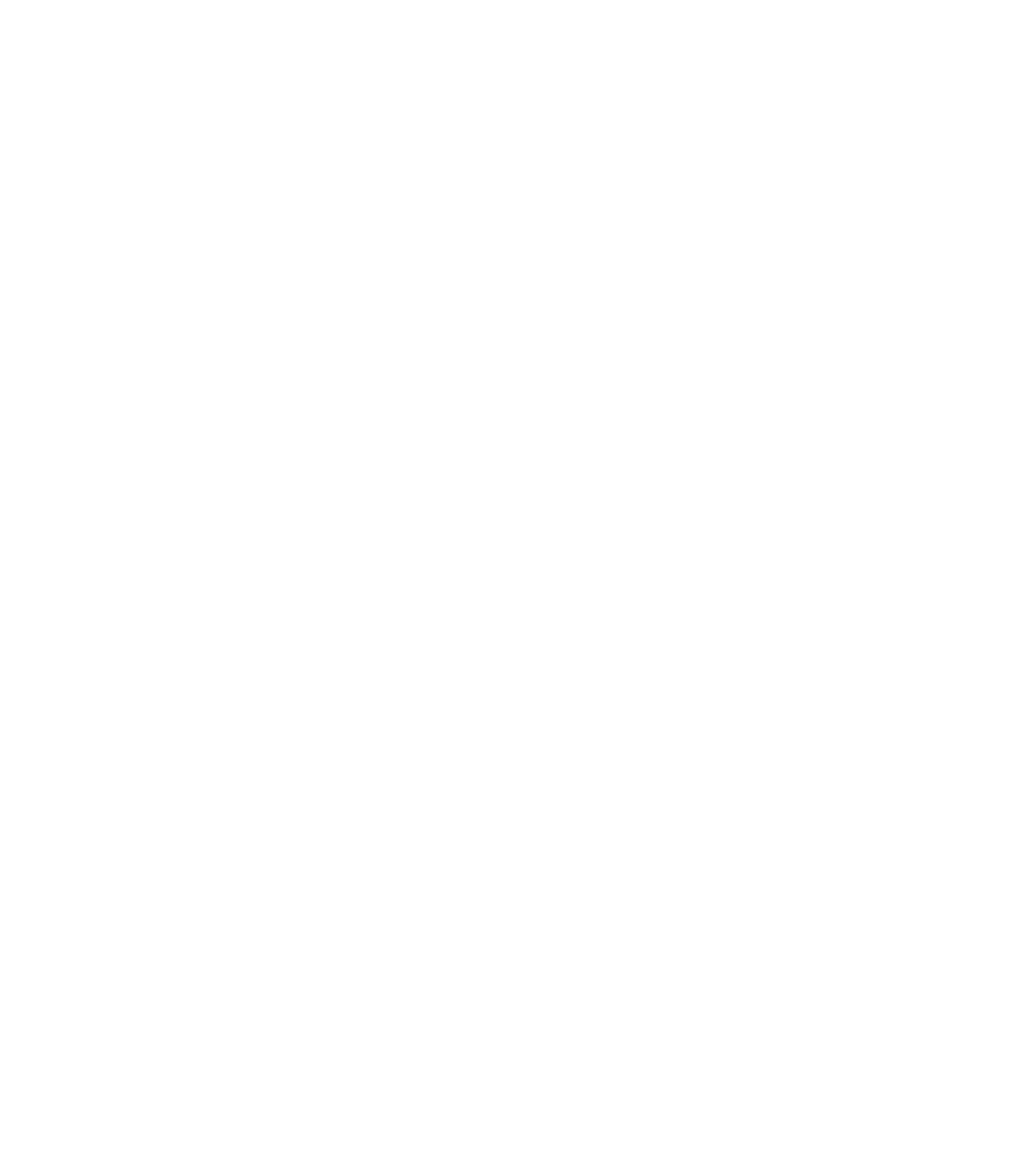
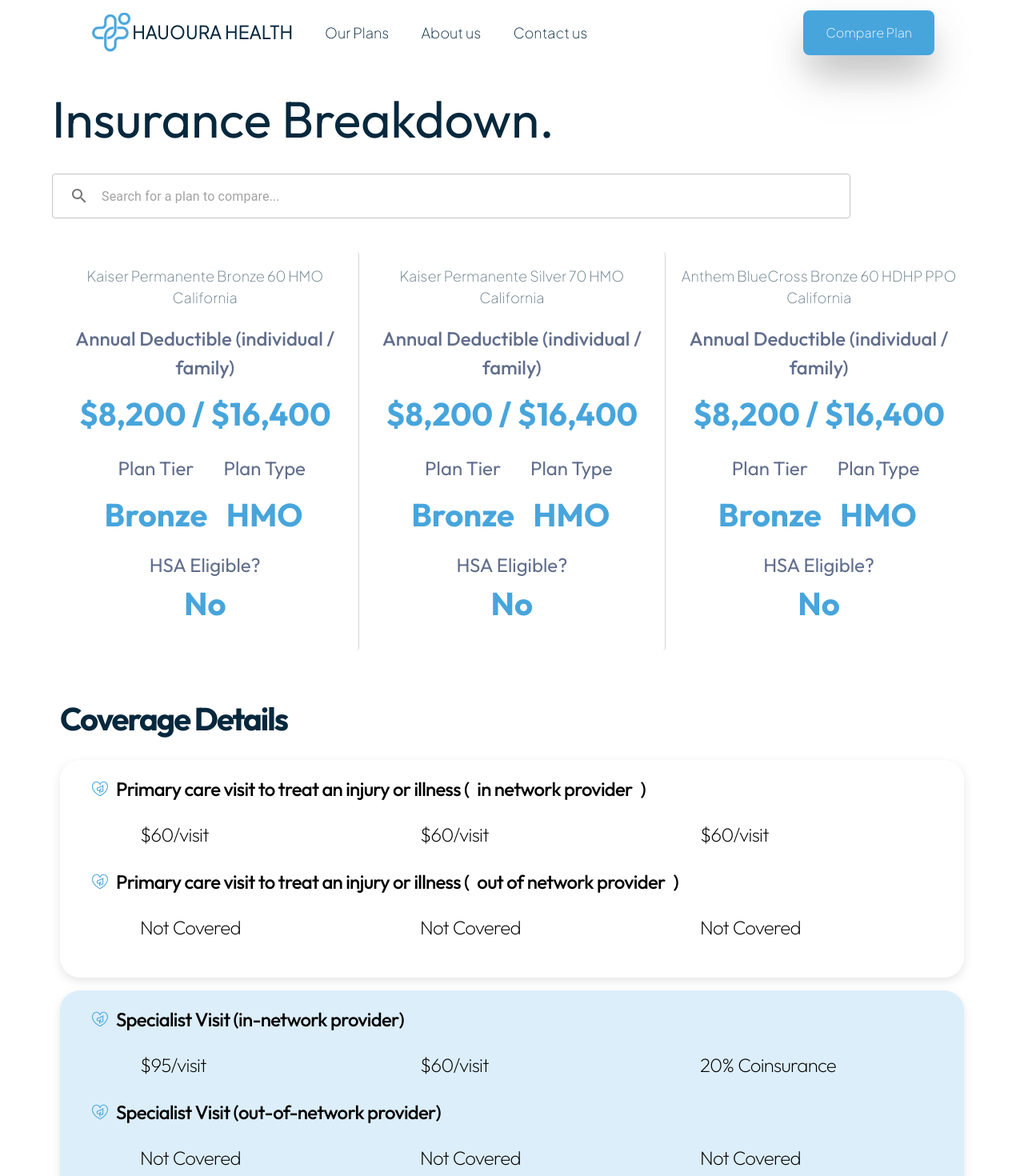
Before and after one commit to Adil-Mustafa/Insurance, a React (Vite) app: page /insurance in a window 1280 px wide. Before the commit this address had no page. Shown: the top 1470 px of the page at 80% size. Before the commit the page ends 800 px from the top, so only its background shows below. Built offline with nearby package versions, Linux system fonts and the light colour scheme.

Commit message:
v3
hover effect , line color changed , insurance break down , hover on maintable

```diff
--- a/src/App.jsx
+++ b/src/App.jsx
@@ -6,8 +6,8 @@
   return (
     <main className=''>
     <Routes>
-        {/* <Route path='/' element={<Insurance />} /> */}
         <Route path='/' element={<Home />} />
+        <Route path='insurance' element={<Insurance />} />
     </Routes>
       </main>
   );
--- a/src/components/InsuranceBreakdown/MainTable.jsx
+++ b/src/components/InsuranceBreakdown/MainTable.jsx
@@ -4,8 +4,9 @@
 import leaf from "../../assets/leaf.svg";
 import "../../styles/MainTable.css";
 import Tooltip from "@mui/material/Tooltip";
-
+import { useMediaQuery } from "@mui/material";
 const MainTable = ({ data }) => {
+  const isSmallScreen = useMediaQuery("(max-width: 750px)");
   return (
     <div className="mt-main-container">
       <h1 className="mt-coverage-heading">Coverage Details</h1>
@@ -18,7 +19,7 @@
         >
           <h2 className="mt-card-heading">
             <img src={leaf} alt="Icon" className="mt-heading-icon" />
-            {item.firstHeading.includes("in network provider") ? (
+            {item.firstHeading.includes("in network provider") && !isSmallScreen ? (
               <>
                 {item.firstHeading
                   .split("in network provider")
@@ -73,7 +74,7 @@
           </div>
           <h2 className="mt-card-heading">
             <img src={leaf} alt="Icon" className="mt-heading-icon" />
-            {item.secondHeading.includes("out of network provider") ? (
+            {item.secondHeading.includes("out of network provider") && !isSmallScreen ? (
               <>
                 {item.secondHeading
                   .split("out of network provider")
--- a/src/components/LandingPage/ReviewsComponent.jsx
+++ b/src/components/LandingPage/ReviewsComponent.jsx
@@ -91,18 +91,17 @@
         <div className="flex flex-col">
           <div className="w-full flex gap-x-10  lg: ml-16 sm: ml:8 relative">
             <Swiper
-              spaceBetween={isTabletOrMobile ? 40 : isDesktopOrLaptop ? 70 : 40}
               slidesPerView={userReviewsCount}
               loop={true}
               rewind={true}
-              onSlideChange={() => console.log("slide change")}
+              onSlideChange={() => console.log('slide change')}
               onSwiper={(swiper) => setSwiperOne(swiper)}
               navigation={true}
-              className="w-full  flex gap-x-10 my-8 relative -left-1"
+              className='w-full  flex gap-x-10 my-8 relative -left-1'
               noSwiping={true}
             >
               {data?.UsersReview1?.map((userReview, index) => (
-                <SwiperSlide key={index} className="w-[331px] h-[243px] sm:min-w-[398px] sm:min-h-[292px]">
+                <SwiperSlide className='w-[331px] h-[243px] sm:min-w-[398px] sm:min-h-[292px]'>
                   <FeatureSlider userReview={userReview}/>
                 </SwiperSlide>
               ))}
--- a/src/components/LandingPage/comparePlans.jsx
+++ b/src/components/LandingPage/comparePlans.jsx
@@ -1,6 +1,6 @@
 import React from 'react';
 import CompareBoyImage from "../../assets/ComparePlanImage.png";
-import HeadingLine from "../../assets/DarkHeadingLine.png";
+import HeadingLine from "../../assets/HeadingLine.png";
 
 function ComparePlans() {
     return (
--- a/src/components/LandingPage/informedChoice.jsx
+++ b/src/components/LandingPage/informedChoice.jsx
@@ -1,5 +1,5 @@
 import React from 'react';
-import HeadingLine from "../../assets/DarkHeadingLine.png";
+import HeadingLine from "../../assets/HeadingLine.png";
 import InformedChoiseGirlBG from "../../assets/InformedChoiseGirlBG.png";
 
 function InformedChoice() {
--- a/src/components/LandingPage/understandBenefitComponent.jsx
+++ b/src/components/LandingPage/understandBenefitComponent.jsx
@@ -1,5 +1,5 @@
 import React from 'react';
-import HeadingLine from "../../assets/DarkHeadingLine.png";
+import HeadingLine from "../../assets/HeadingLine.png";
 import UnderstandBenefitBG from "../../assets/UnderstandBenefitsImage.png";
 
 function UnderstandBenefitComponent() {
--- a/src/shared/header.jsx
+++ b/src/shared/header.jsx
@@ -41,13 +41,13 @@
             </div>
             <div className="hidden sm:block">
               <ul className="flex gap-x-10 text-[#06283D] text-[18px] font-Jakarta">
-                <li className="cursor-pointer hover:text-[#052031]">
+                <li className="cursor-pointer hover:text-[#47A5DC]">
                   Our Plans
                 </li>
-                <li className="cursor-pointer hover:text-[#052031]">
+                <li className="cursor-pointer hover:text-[#47A5DC]">
                   About us
                 </li>
-                <li className="cursor-pointer hover:text-[#052031]">
+                <li className="cursor-pointer hover:text-[#47A5DC]">
                   Contact us
                 </li>
               </ul>
@@ -68,13 +68,13 @@
         {menuOpen && (
           <div className="absolute left-0 w-full bg-[#ffffff] shadow-lg z-10">
             <ul className="flex flex-col justify-center items-center gap-x-10 text-[#06283D] text-[12px] font-Jakarta">
-              <li className="px-6 py-3 cursor-pointer hover:text-[#052031] ">
+              <li className="px-6 py-3 cursor-pointer hover:text-[#47A5DC] ">
                 Our Plans
               </li>
-              <li className="px-6 py-3 cursor-pointer hover:text-[#052031] ">
+              <li className="px-6 py-3 cursor-pointer hover:text-[#47A5DC] ">
                 About us
               </li>
-              <li className="px-6 py-3 cursor-pointer hover:text-[#052031] ">
+              <li className="px-6 py-3 cursor-pointer hover:text-[#47A5DC] ">
                 Contact us
               </li>
                <li className="px-6 py-3 cursor-pointer hover:text-[#052031] ">
```
